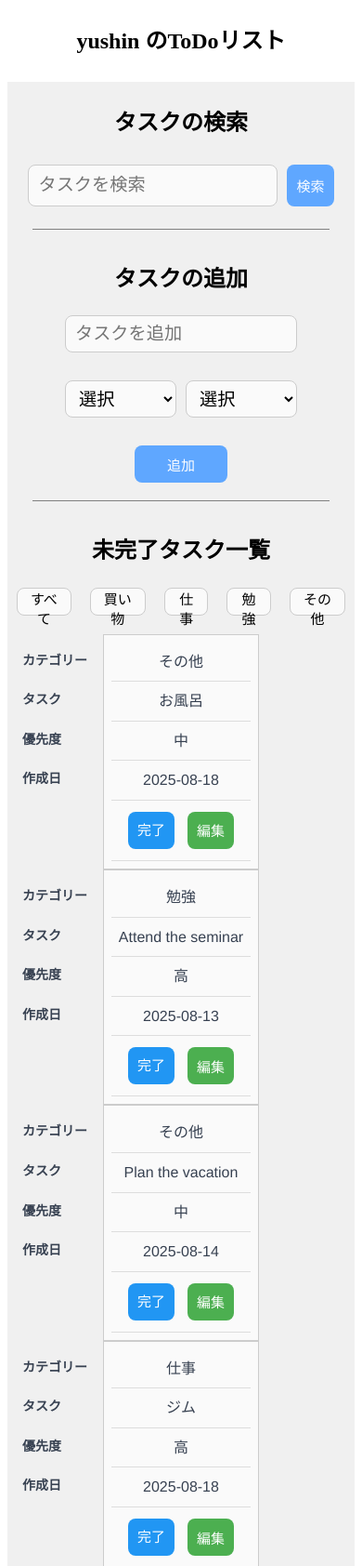
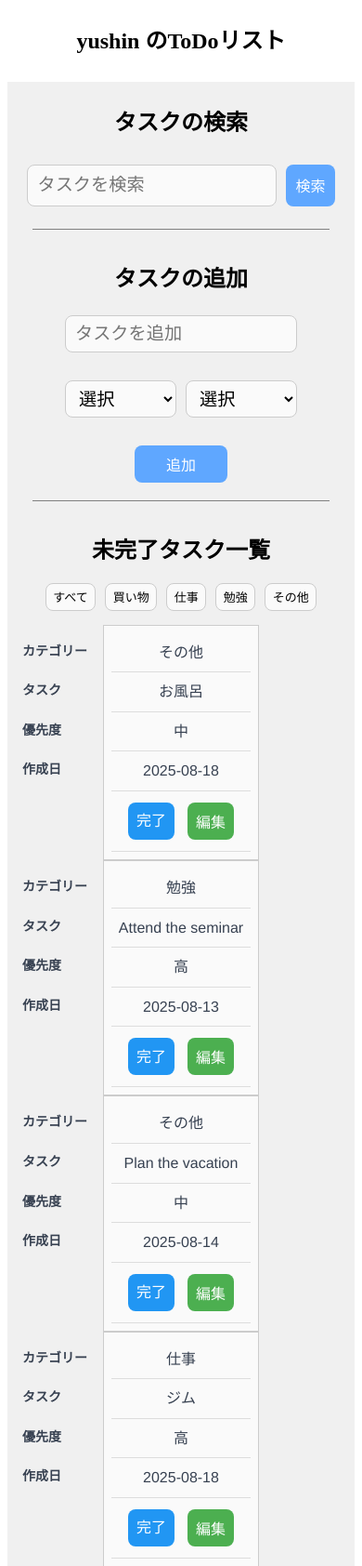
Before and after one commit to ushiushi05/todo_app_flask, a Flask app: page / in a window 390 px wide. Shown: the top 1684 px of the page at 93% size. Run offline with Flask 2, Linux system fonts and the light colour scheme; a user stored in the database is signed in; data comes from the database, SQL or seed files in the repository.

Commit message:
filter-btn size change

```diff
--- a/static/css/index.css
+++ b/static/css/index.css
@@ -376,9 +376,15 @@ h2 {
     font-size: 1.5rem;
   }
 
+  .filter-btn {
+    padding: 0 7.5px;
+    margin: 5px;
+    font-size: 13px !important;
+  }
+
   button,
   a {
-    font-size: 15px !important;
+    font-size: 16px !important;
   }
 
   .btn-back,
```
